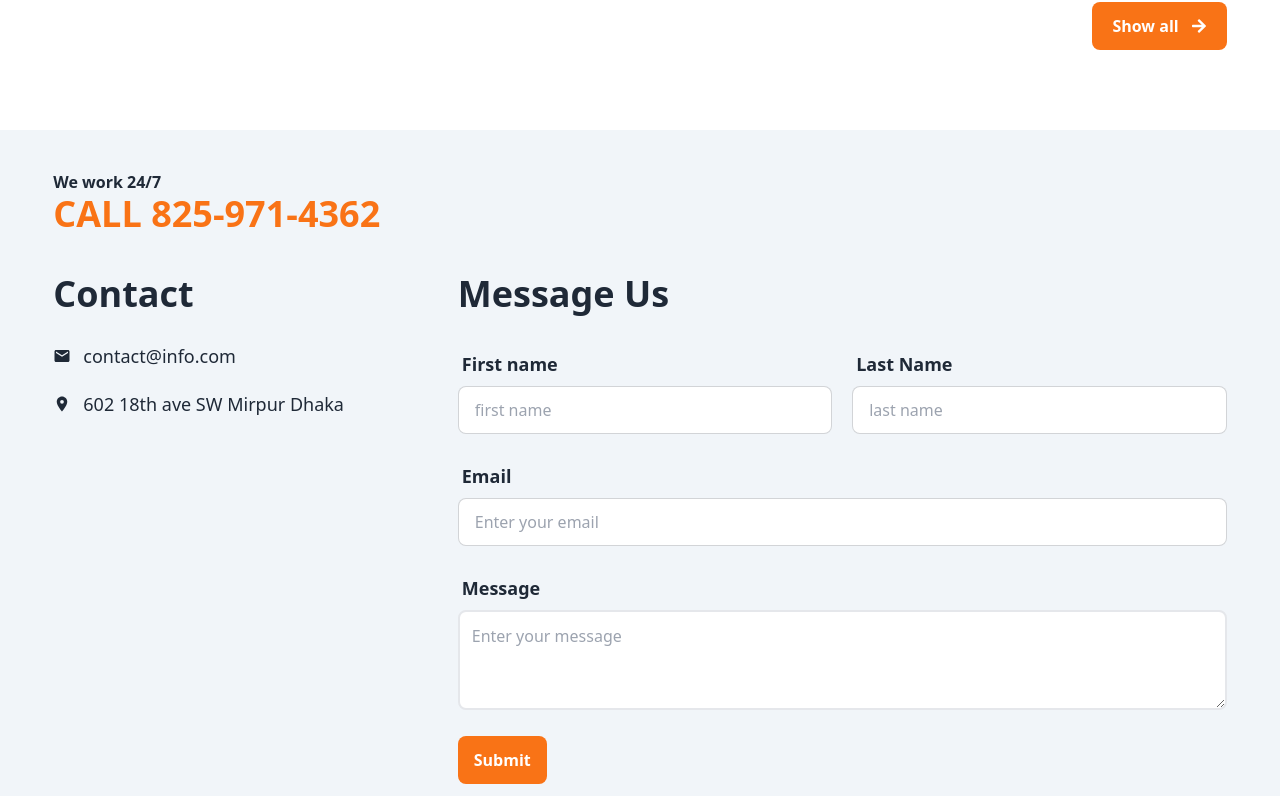
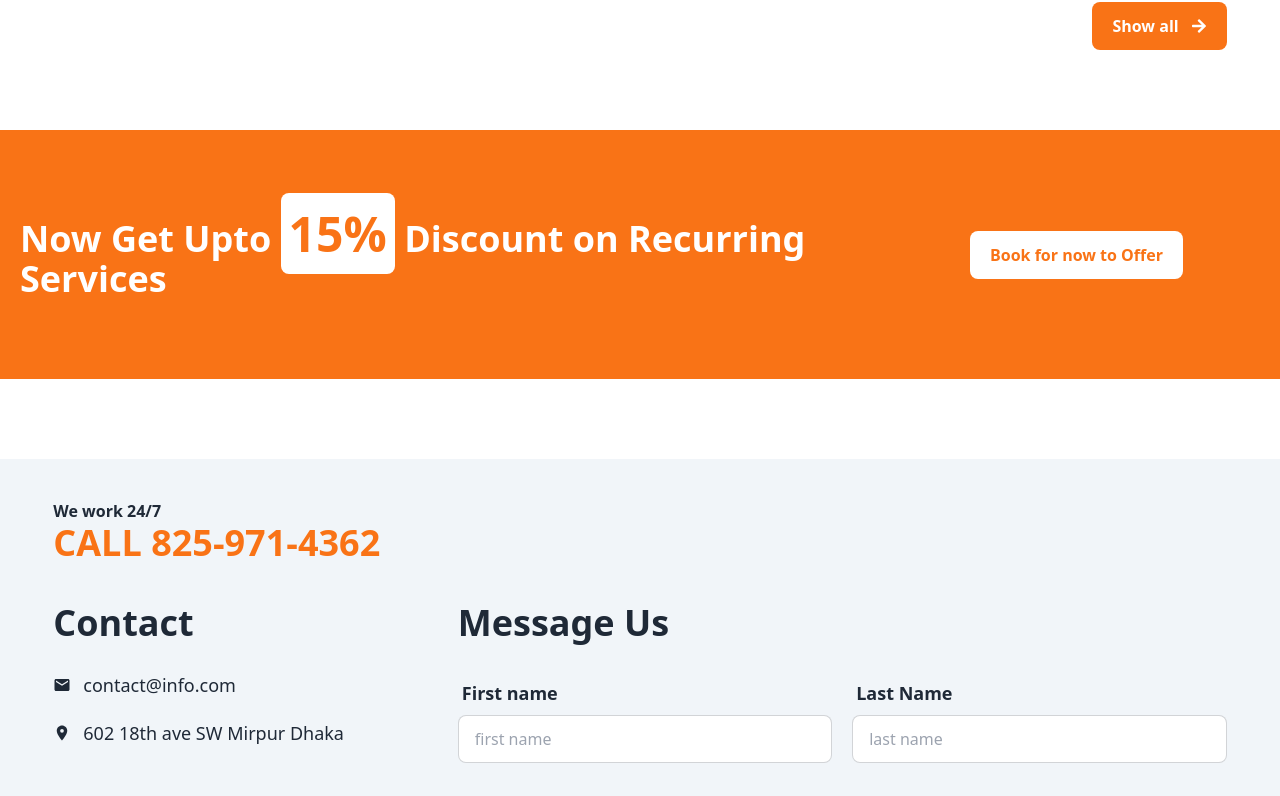
Before and after one commit to Mahbub2027/career-maker-client, a React (Vite) app: page / in a window 1280 px wide. Shown: the part 1590-2386 px from the top of the page. Built offline with nearby package versions, Linux system fonts and the light colour scheme; no server answers.

Commit message:
offer section added

```diff
--- a/src/pages/HomePages/Home/Home.jsx
+++ b/src/pages/HomePages/Home/Home.jsx
@@ -5,6 +5,7 @@ import Banner from "../Banner/Banner";
 import Services from "../Services/Services";
 import About from "../About/About";
 import Contact from "../Contact/Contact";
+import Offer from "../Offer/Offer";
 
 const Home = () => {
     const services = useLoaderData();
@@ -14,6 +15,7 @@ const Home = () => {
             <Banner></Banner>
             <About></About>
             <Services services={services}></Services>
+            <Offer></Offer>
             <Contact></Contact>
             <Footer></Footer>
         </div>
--- /dev/null
+++ b/src/pages/HomePages/Offer/Offer.jsx
@@ -0,0 +1,16 @@
+import { Link } from "react-router-dom";
+
+const Offer = () => {
+    return (
+        <div className="flex flex-col lg:flex-row items-center gap-5 bg-orange-500 text-white px-5 py-20">
+            <div className="w-full lg:w-3/4">
+                <p className="text-4xl font-semibold">Now Get Upto <span className="bg-white text-orange-500 p-2 rounded-lg text-3xl lg:text-5xl font-bold">15%</span> Discount on Recurring Services</p>
+            </div>
+            <div>
+                <Link to='/allServices'><button className="bg-white text-orange-500 font-semibold rounded-lg px-5 py-3">Book for now to Offer</button></Link>
+            </div>
+        </div>
+    );
+};
+
+export default Offer;
```
